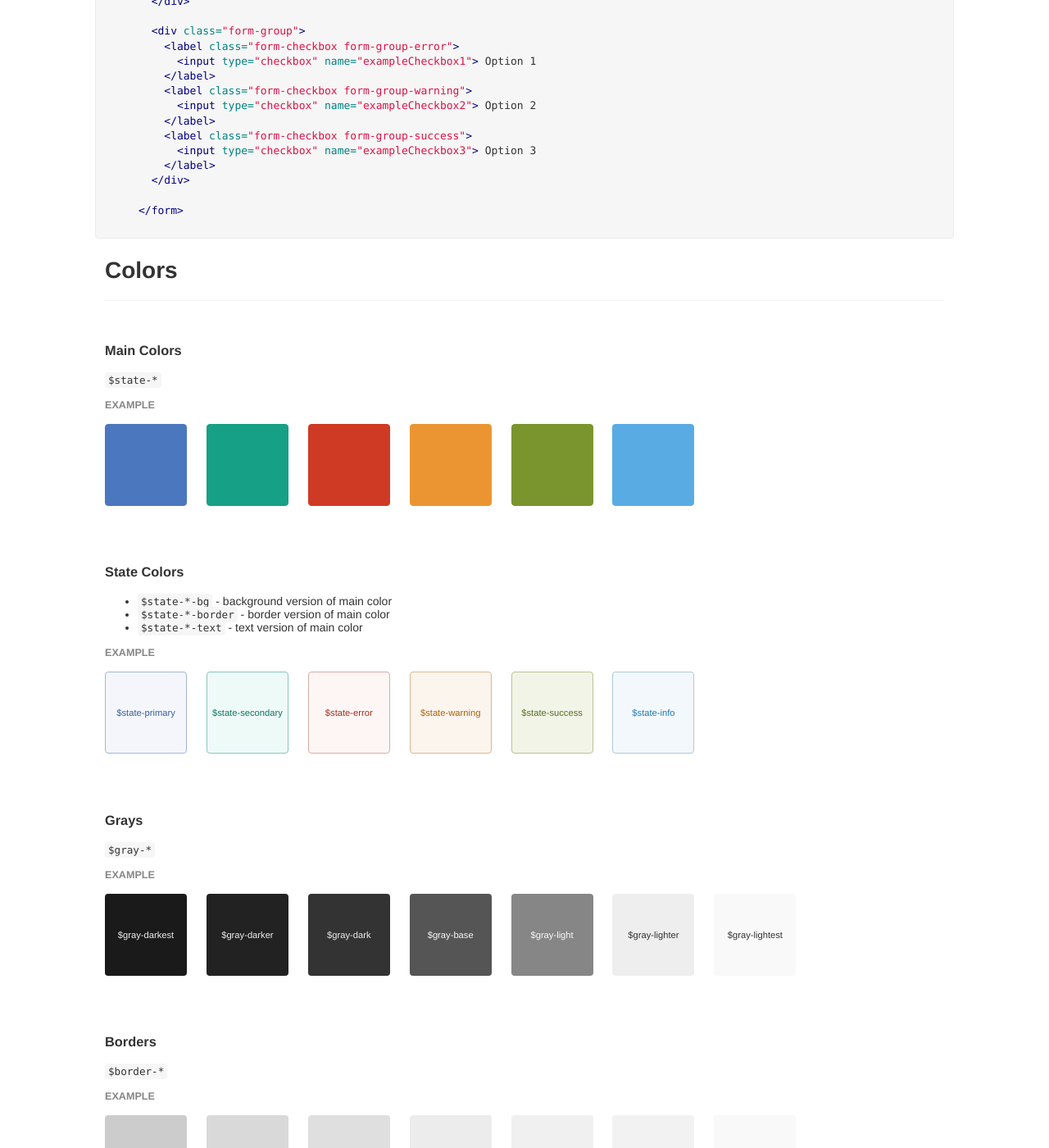
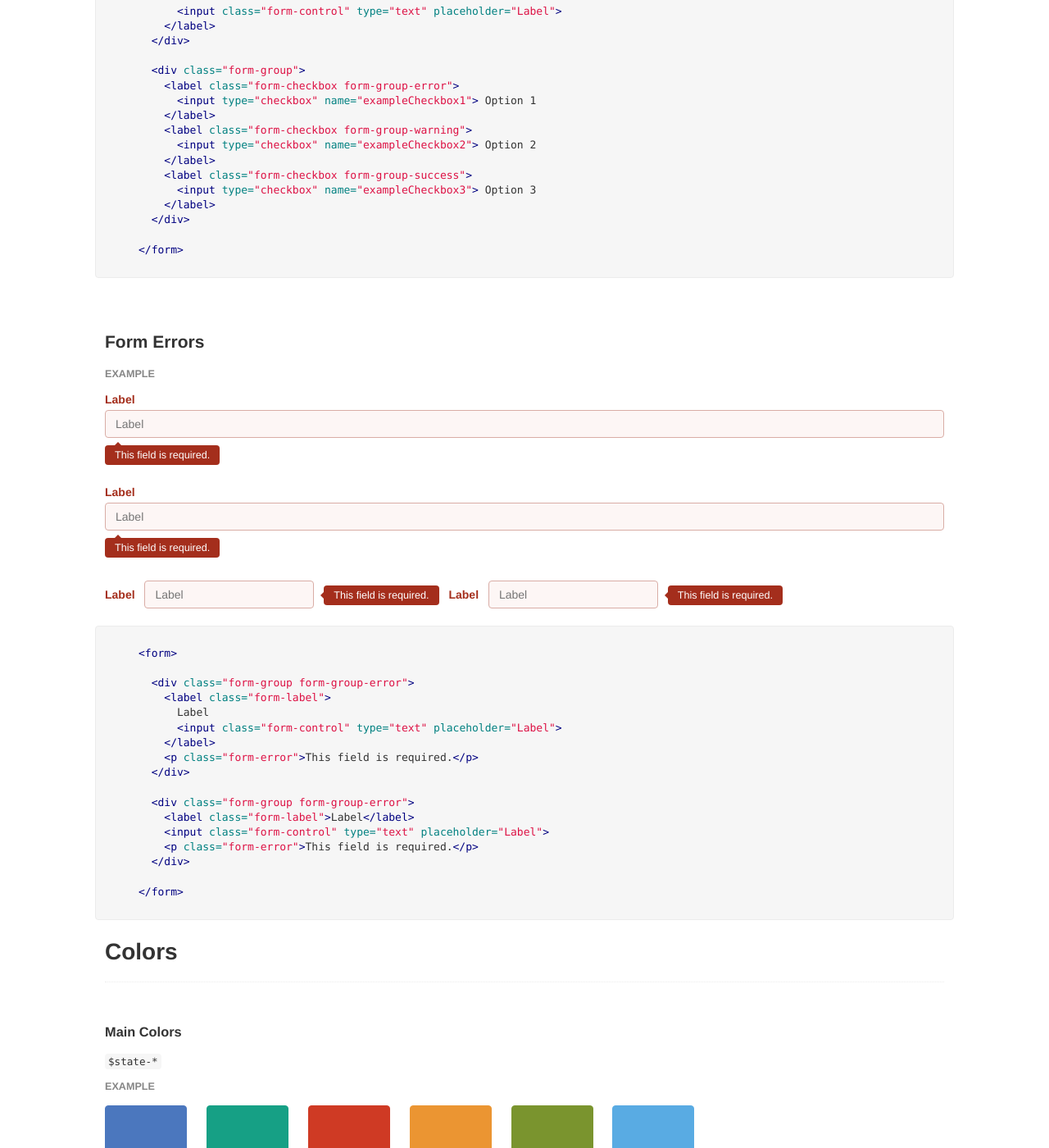
Before and after one commit to lintelio/lintel, a Jekyll site: the page built from docs/core/index.html, in a window 1280 px wide and 1400 px high, scrolled down 18474 px. Shown: the whole window at 82% size. Built offline with Jekyll 4.4.1, drawn with Linux system fonts in a browser that asks for light colours; some of the changed text lies outside the part shown.

Commit message:
Style form validation
* add z-indexes to vars

```diff
--- a/docs/assets/css/docs.css
+++ b/docs/assets/css/docs.css
@@ -13,12 +13,12 @@ select[multiple], select[size] {
   height: auto; }
 
 .form-group {
-  margin-bottom: 16px; }
+  margin-bottom: 16px;
+  position: relative; }
 
 .form-label {
   display: block;
   font-weight: bold;
-  margin-bottom: 5px;
   max-width: 100%; }
 
 .form-control {
@@ -33,18 +33,17 @@ select[multiple], select[size] {
   line-height: strip-unit(1.42857);
   padding: 5px 12px;
   width: 100%; }
+  .form-control:focus, .lt-form-control-focused {
+    border-color: #59abe3;
+    box-shadow: 0 0 6px rgba(89, 171, 227, 0.4);
+    outline: 0 none; }
   .form-control.disabled, .form-control[disabled], .form-control[readonly] {
     background-color: #fbfbfb;
     border-color: #d9d9d9;
     color: #333333;
     cursor: not-allowed; }
 
-.form-control:focus, .lt-form-control-focused {
-  border-color: #59abe3;
-  box-shadow: 0 0 6px rgba(89, 171, 227, 0.4);
-  outline: 0 none; }
-
-.form-label > .form-control, .form-label > .form-control-placeholder {
+.form-label + .form-control, .form-label > .form-control, .form-label > .form-control-placeholder {
   margin-top: 5px; }
 
 .form-control-placeholder {
@@ -128,9 +127,76 @@ textarea.form-control {
 .form-inline .form-help {
   display: inline-block;
   margin-left: 8px; }
+.form-inline .form-error {
+  margin-left: 8px; }
+  .form-inline .form-error:before {
+    height: 0;
+    width: 0;
+    border-top: 4px solid transparent;
+    border-bottom: 4px solid transparent;
+    border-right: 4px solid #a42e1c;
+    bottom: auto;
+    content: '';
+    display: block;
+    margin-top: -4px;
+    right: 100%;
+    position: absolute;
+    top: 50%;
+    z-index: 800; }
 .form-inline .form-checkbox, .form-inline .form-radio, .form-inline .form-checkbox-inline, .form-inline .form-radio-inline {
   display: inline-block;
   margin: 0 0 0 8px; }
+
+.form-error {
+  background: #a42e1c;
+  border-radius: 4px;
+  color: #fff;
+  display: none;
+  font-size: 90%;
+  margin: 9px 0;
+  padding: 5px 12px;
+  position: relative;
+  white-space: nowrap; }
+  .form-error:before {
+    height: 0;
+    width: 0;
+    border-left: 4px solid transparent;
+    border-right: 4px solid transparent;
+    border-bottom: 4px solid #a42e1c;
+    bottom: 100%;
+    content: '';
+    display: block;
+    position: absolute;
+    z-index: 800; }
+
+.form-group-error {
+  color: #a42e1c; }
+  .form-group-error .form-control {
+    background-color: #fdf6f5;
+    border-color: #d9ada6; }
+    .form-group-error .form-control:focus, .form-group-error .lt-form-control-focused {
+      box-shadow: 0 0 6px rgba(217, 173, 166, 0.5); }
+  .form-group-error .form-error {
+    display: inline-block; }
+
+.form-group-warning {
+  color: #a76110; }
+  .form-group-warning .form-control {
+    background-color: #fcf5ed;
+    border-color: #dcb78e; }
+    .form-group-warning .form-control:focus, .form-group-warning .lt-form-control-focused {
+      box-shadow: 0 0 6px rgba(220, 183, 142, 0.5); }
+
+.form-group-success {
+  color: #6a8128; }
+  .form-group-success .form-control {
+    background-color: #f1f4e7;
+    border-color: #b9c497; }
+    .form-group-success .form-control:focus, .form-group-success .lt-form-control-focused {
+      box-shadow: 0 0 6px rgba(185, 196, 151, 0.5); }
+
+.form-group-error .form-help, .form-group-warning .form-help, .form-group-success .form-help {
+  color: inherit; }
 
 .list, .list-stacked, .list-striped, .list-inline {
   list-style: none;
@@ -583,7 +649,7 @@ body {
   color: #a76110; }
 
 .text-success {
-  color: #5a6d22; }
+  color: #6a8128; }
 
 .text-info {
   color: #1f79b7; }
@@ -2560,7 +2626,7 @@ pre {
   color: #a76110 !important; }
 
 .lt-colors-success-text {
-  color: #5a6d22 !important; }
+  color: #6a8128 !important; }
 
 .lt-colors-info-text {
   color: #1f79b7 !important; }
```
Also changed, not shown: docs/_posts/2014-12-23-core-forms.md (+73 -0 lines), sass/lintel/forms.scss (+122 -12 lines), sass/lintel/mixins.scss (+88 -0 lines), sass/lintel/vars.scss (+14 -1 lines), dist/lintel.css, dist/lintel.min.css, docs/assets/css/docs.min.css, 2 other files.
